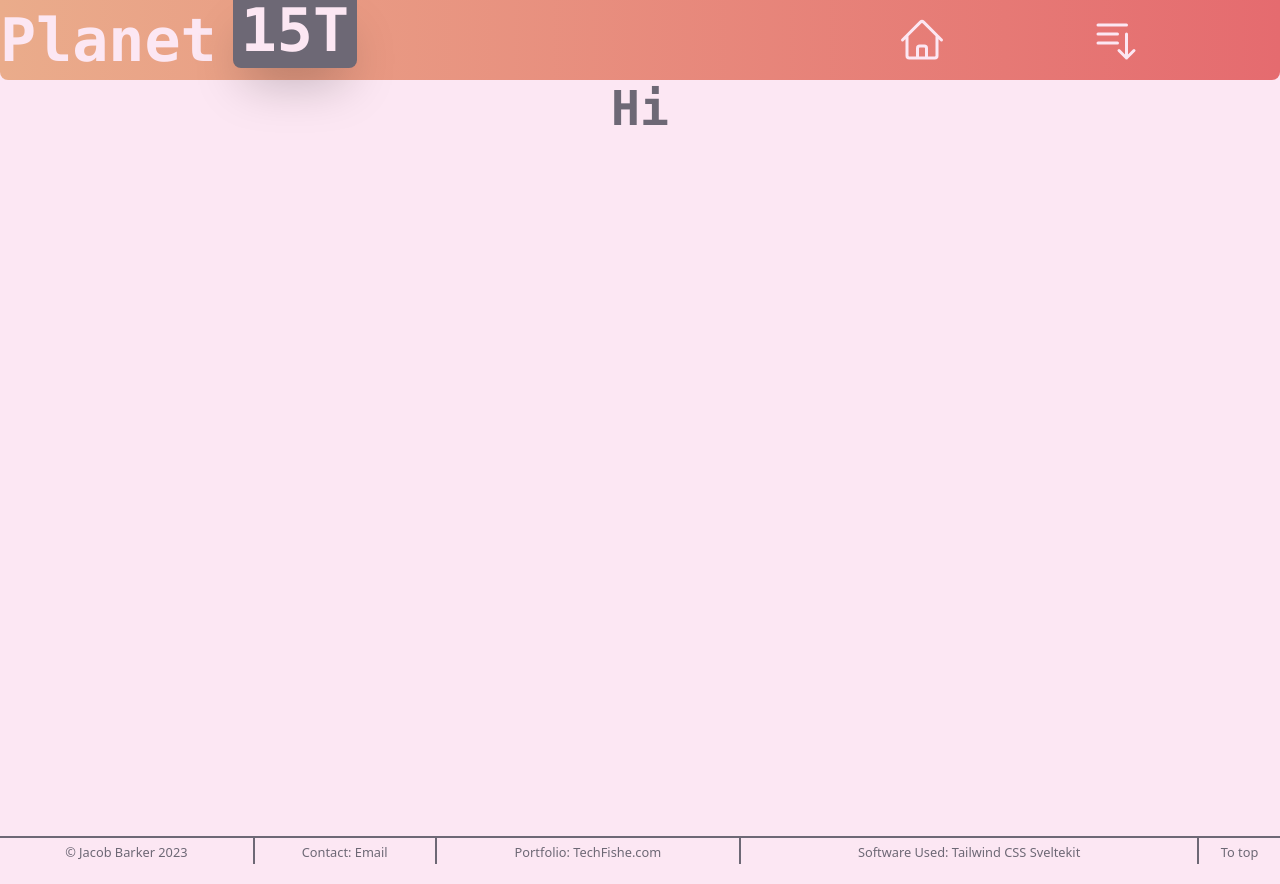
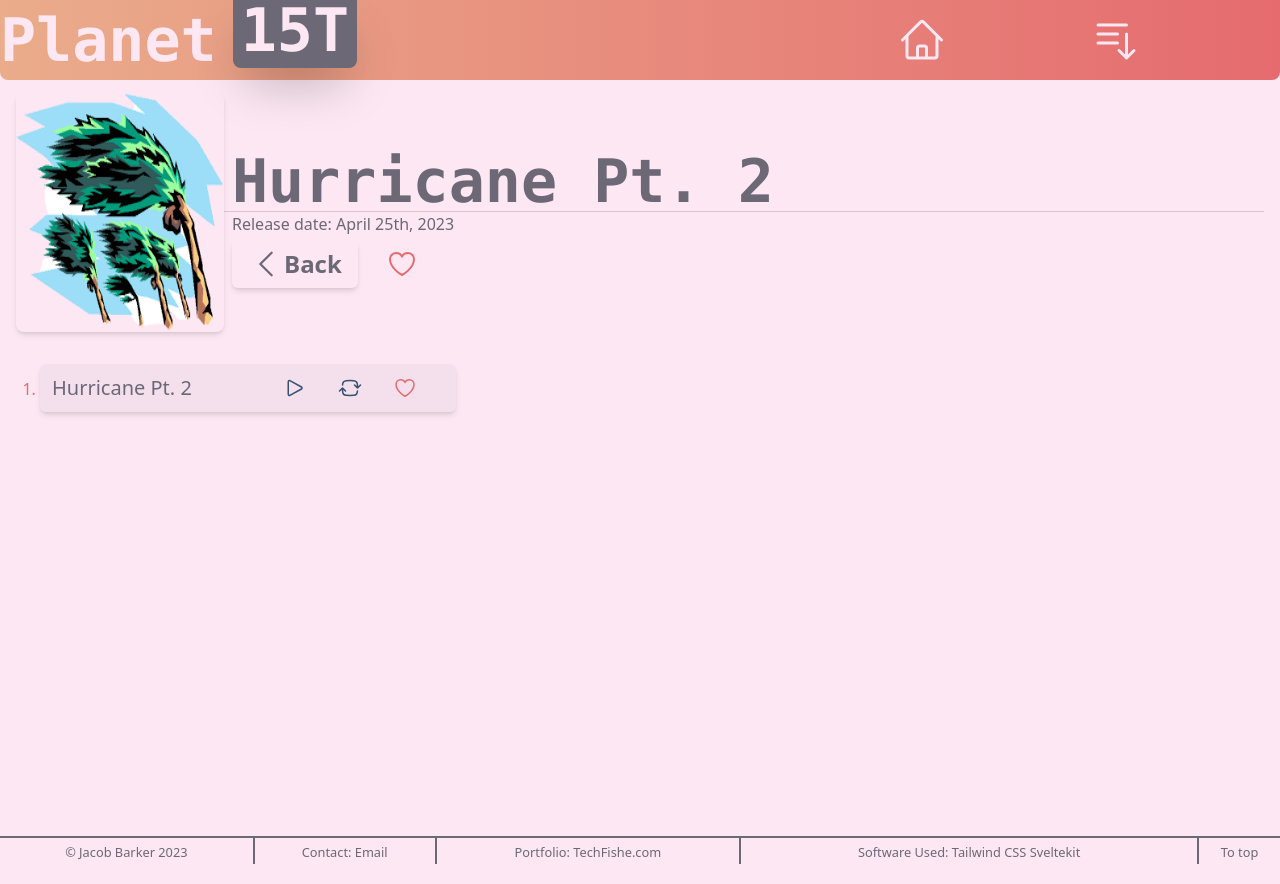
Before and after one commit to TechFishe/15T, a SvelteKit app: page /Music/HPt2 in a window 1280 px wide. Built offline with nearby package versions, Linux system fonts and the light colour scheme.

Commit message:
Added Back Button

```diff
--- a/src/routes/Music/HPt2/+page.svelte
+++ b/src/routes/Music/HPt2/+page.svelte
@@ -1,7 +1,55 @@
-<script>
+<script lang="ts">
     import Main from "$box/main.svelte";
+    import HurImg from '$img/hurricaneNoBG.png';
+	import AlbumSong from "$btn/songs/albumSong.svelte";
+    import { msg, songTitle, showAlert } from "../../../store";
+    import HPt2 from "$audio/HPt2.mp3";
+
+    let liked:boolean = false;
+
+    function heart(){
+        if(!liked){
+            liked = true;
+            msg.set("albumliked");
+            songTitle.set("Hurricane Pt. 2");
+            showAlert.set(true);
+            setTimeout(() => {
+                showAlert.set(false);
+            }, 3000);
+        } else {
+            liked = false;
+            msg.set("albumunliked");
+            songTitle.set("Hurricane Pt. 2");
+            showAlert.set(true);
+            setTimeout(() => {
+                showAlert.set(false);
+            }, 3000);
+        }
+    }
 </script>
 
 <Main>
-    <h1>Hi</h1>
+    <header class="grid grid-rows-2 grid-cols-12 px-4 pt-2">
+        <img src="{HurImg}" alt="Planet 15T Album Cover" class="row-span-2 col-span-2 shadow-md rounded-lg h-60 w-56" />
+        <h1 class="row-span-1 col-start-3 text-6xl font-bold pl-2 row-start-1 col-span-full text-left self-end border-b-[1px] border-light-purple/25">Hurricane Pt. 2</h1>
+        <div class="text-left self-start row-span-1 row-start-2 col-start-3 col-span-full pl-2 space-y-1">
+            <p>Release date: April 25th, 2023</p>
+            <section class="inline-flex space-x-6 items-center">
+                <a href="/Music" class="grid grid-flow-col text-2xl font-semibold shadow-md w-fit items-center px-4 py-1.5 justify-center rounded-md hover:bg-light-purple/15 hover:shadow-sm hover:scale-95 aniBase">
+                    <svg xmlns="http://www.w3.org/2000/svg" fill="none" viewBox="0 0 24 24" stroke-width="1.5" stroke="currentColor" class="w-9 h-9">
+                        <path stroke-linecap="round" stroke-linejoin="round" d="M15.75 19.5L8.25 12l7.5-7.5" />
+                    </svg>
+                    <span>Back</span>
+                </a>
+                <button class:liked="{liked}" class:norm="{!liked}" class="hover:bg-light-purple/10 h-fit hover:scale-105 text-mid-pink rounded-full p-1 transition-all duration-200 ease-in" on:click={() => heart()}>
+                    <svg xmlns="http://www.w3.org/2000/svg" viewBox="0 0 24 24" stroke-width="1.5" class="w-8 h-8">
+                        <path stroke-linecap="round" stroke-linejoin="round" d="M21 8.25c0-2.485-2.099-4.5-4.688-4.5-1.935 0-3.597 1.126-4.312 2.733-.715-1.607-2.377-2.733-4.313-2.733C5.1 3.75 3 5.765 3 8.25c0 7.22 9 12 9 12s9-4.78 9-12z" />
+                    </svg>
+                </button>
+            </section>
+        </div>
+    </header>
+    <ol class="w-[26rem] space-y-6 ml-10 mt-8">
+        <AlbumSong title="Hurricane Pt. 2" song={HPt2} />
+    </ol>
 </Main>
--- a/src/routes/Music/P15T/+page.svelte
+++ b/src/routes/Music/P15T/+page.svelte
@@ -36,11 +36,19 @@
         <h1 class="row-span-1 col-start-3 text-6xl font-bold pl-2 row-start-1 col-span-full text-left self-end border-b-[1px] border-light-purple/25">Planet 15T</h1>
         <div class="text-left self-start row-span-1 row-start-2 col-start-3 col-span-full pl-2 space-y-1">
             <p>Release date: April 25th, 2023</p>
-            <button class:liked="{liked}" class:norm="{!liked}" class="hover:bg-light-purple/10 hover:scale-105 text-mid-pink rounded-full p-1 transition-all duration-200 ease-in" on:click={() => heart()}>
-                <svg xmlns="http://www.w3.org/2000/svg" viewBox="0 0 24 24" stroke-width="1.5" class="w-8 h-8">
-                    <path stroke-linecap="round" stroke-linejoin="round" d="M21 8.25c0-2.485-2.099-4.5-4.688-4.5-1.935 0-3.597 1.126-4.312 2.733-.715-1.607-2.377-2.733-4.313-2.733C5.1 3.75 3 5.765 3 8.25c0 7.22 9 12 9 12s9-4.78 9-12z" />
-                </svg>
-            </button>
+            <section class="inline-flex space-x-6 items-center">
+                <a href="/Music" class="grid grid-flow-col text-2xl font-semibold shadow-md w-fit items-center px-4 py-1.5 justify-center rounded-md hover:bg-light-purple/15 hover:shadow-sm hover:scale-95 aniBase">
+                    <svg xmlns="http://www.w3.org/2000/svg" fill="none" viewBox="0 0 24 24" stroke-width="1.5" stroke="currentColor" class="w-9 h-9">
+                        <path stroke-linecap="round" stroke-linejoin="round" d="M15.75 19.5L8.25 12l7.5-7.5" />
+                    </svg>
+                    <span>Back</span>
+                </a>
+                <button class:liked="{liked}" class:norm="{!liked}" class="hover:bg-light-purple/10 h-fit hover:scale-105 text-mid-pink rounded-full p-1 transition-all duration-200 ease-in" on:click={() => heart()}>
+                    <svg xmlns="http://www.w3.org/2000/svg" viewBox="0 0 24 24" stroke-width="1.5" class="w-8 h-8">
+                        <path stroke-linecap="round" stroke-linejoin="round" d="M21 8.25c0-2.485-2.099-4.5-4.688-4.5-1.935 0-3.597 1.126-4.312 2.733-.715-1.607-2.377-2.733-4.313-2.733C5.1 3.75 3 5.765 3 8.25c0 7.22 9 12 9 12s9-4.78 9-12z" />
+                    </svg>
+                </button>
+            </section>
         </div>
     </header>
     <ol class="w-[26rem] space-y-6 ml-10 mt-8">
```
